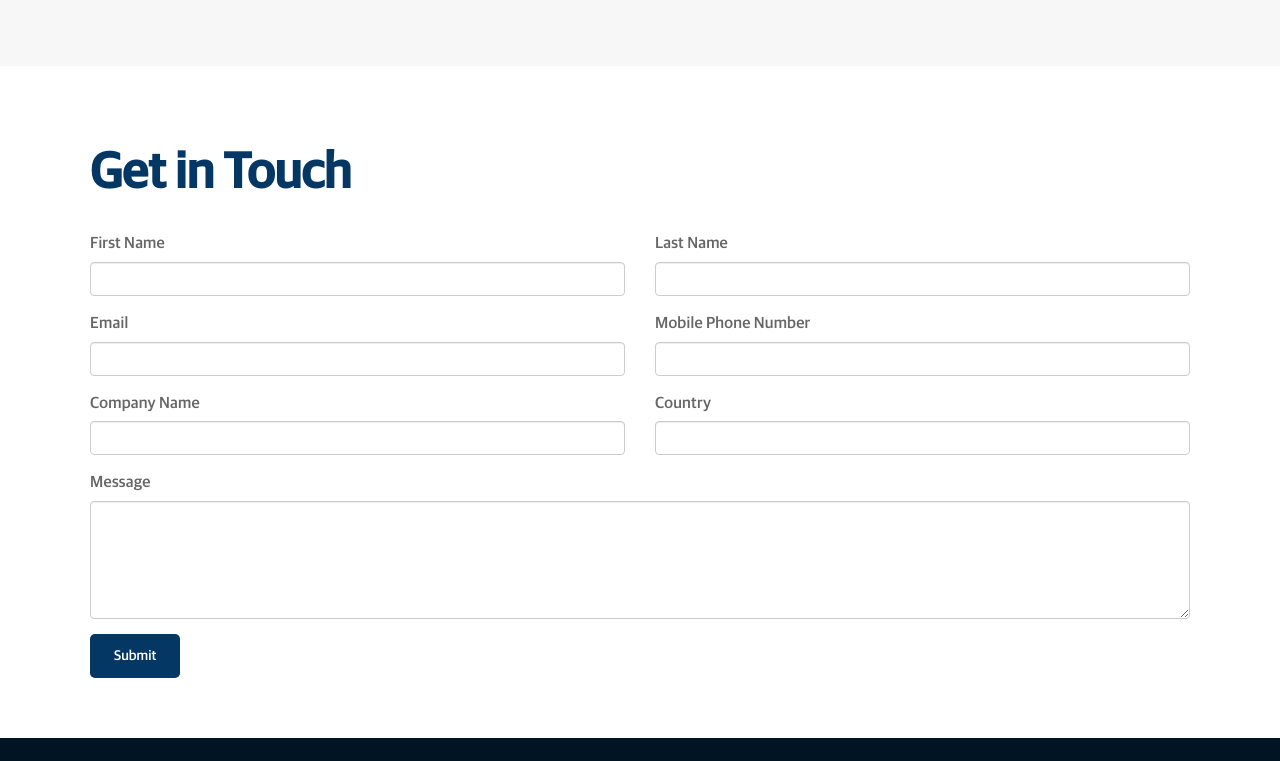
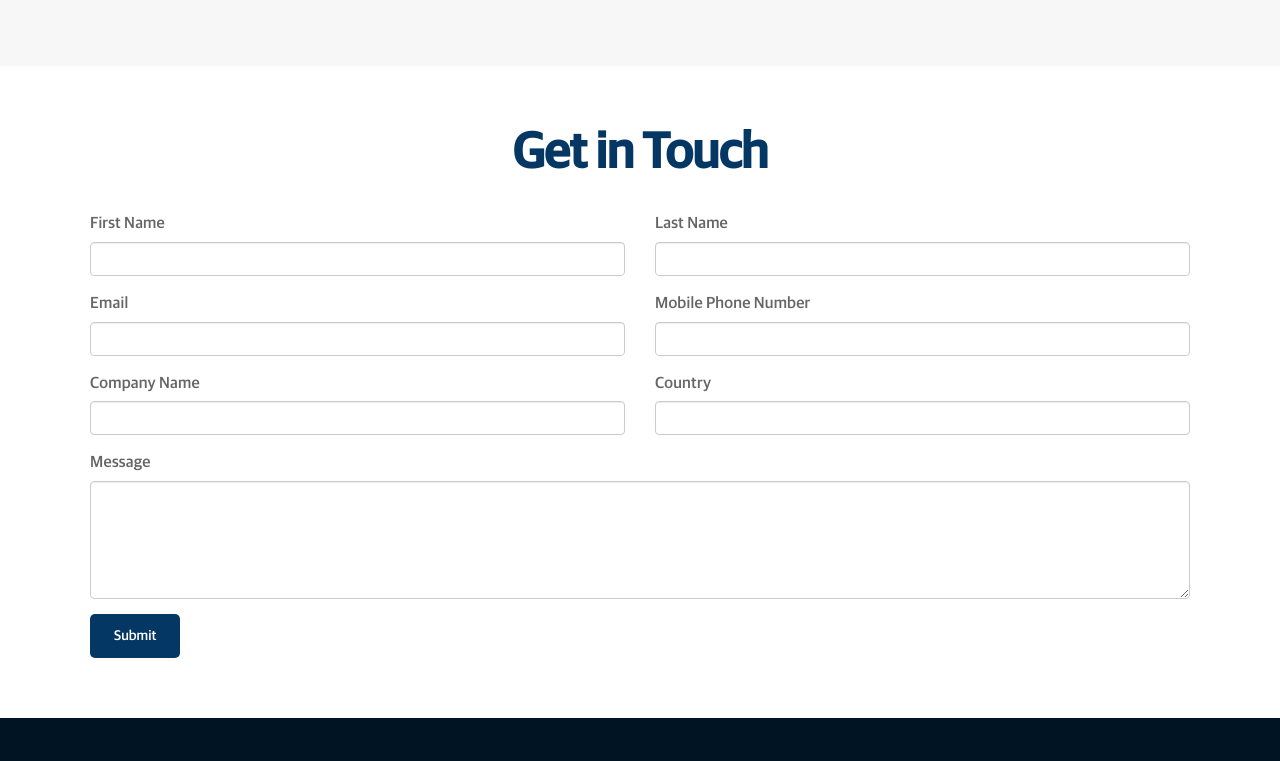
Before and after one commit to NikitaVishwakarma0322/GNSS-Website, a plain HTML site: page Index.html in a window 1280 px wide. Shown: the part 3620-4381 px from the top of the page. Drawn offline with nearby package versions, Linux system fonts and the light colour scheme; a web font is replaced by a local one.

Commit message:
chnges done

```diff
--- a/Index.html
+++ b/Index.html
@@ -266,7 +266,7 @@
 
     <section class="get-in-touch" id="contact-us">
         <div class="container">
-            <h2 class="Get-in-touch-txt">Get in Touch</h2>
+            <h2 class="section-heading">Get in Touch</h2>
 
             <!-- Form Started -->
             <form class="stacked-form" id="contact-form">
--- a/Style.css
+++ b/Style.css
@@ -500,6 +500,7 @@ a.btn2 {
   background-color: white;
   overflow: hidden;
   margin-bottom: 0px !important;
+  margin-left: 20px;
 }
 
 .FAQ-section {
```
